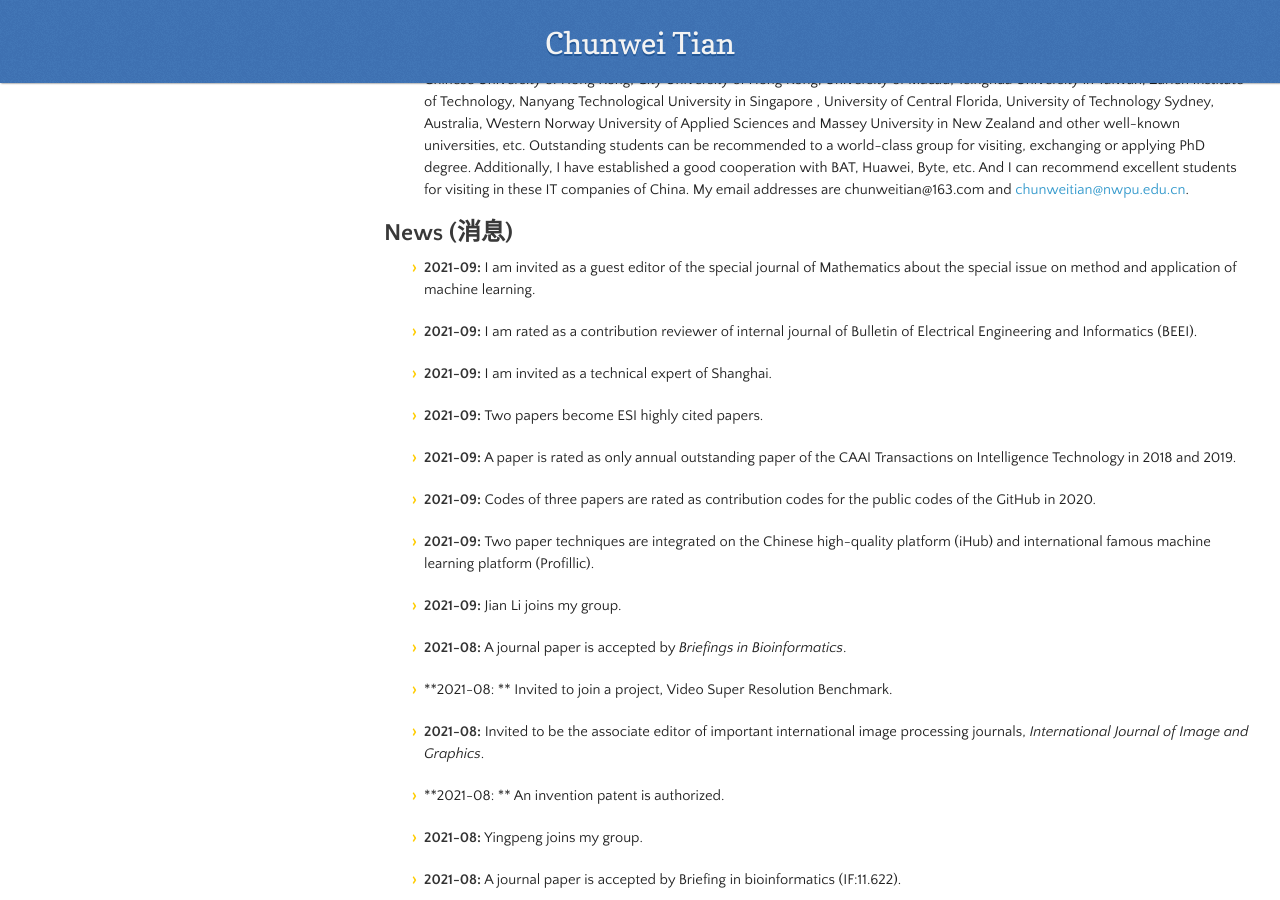
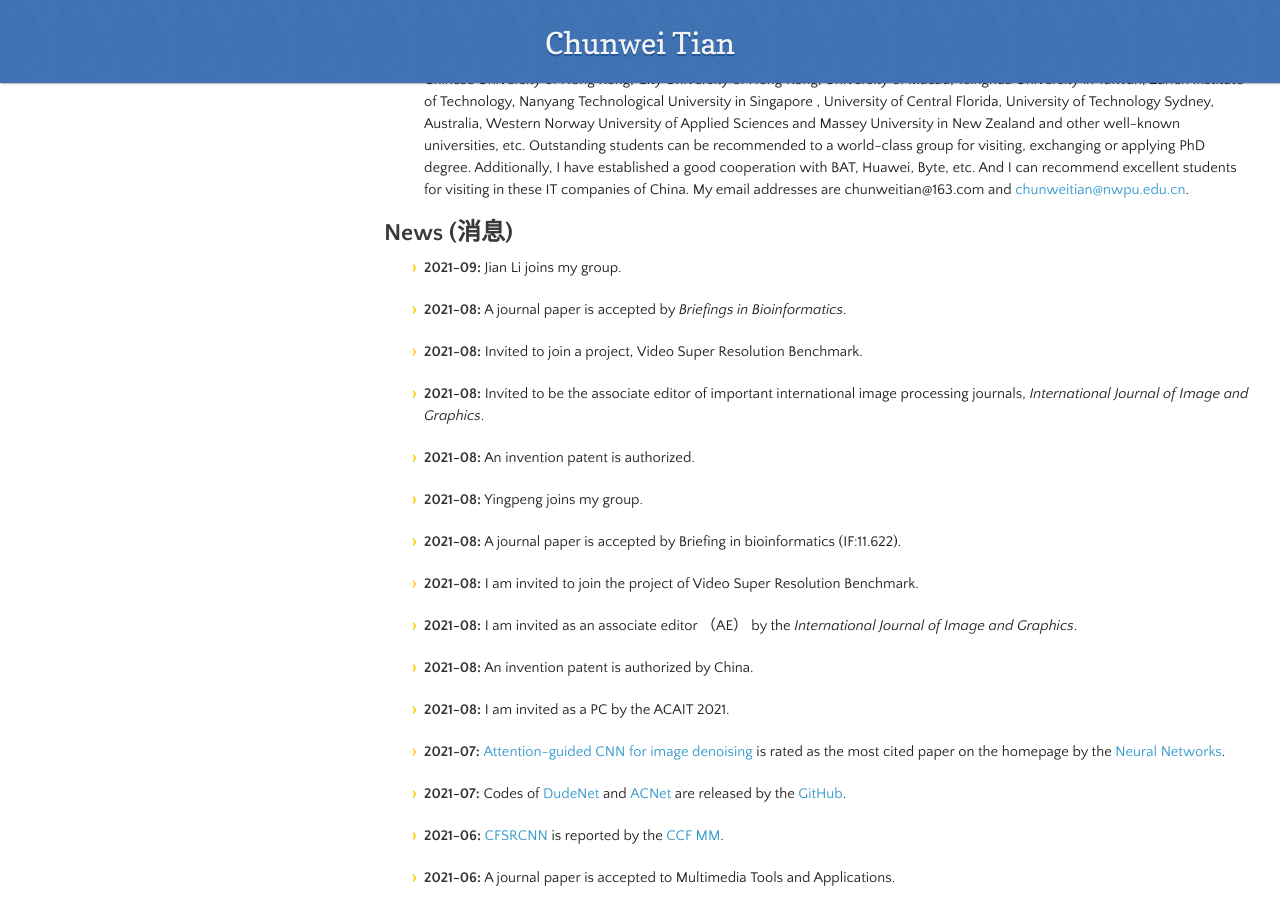
Before and after one commit to hellloxiaotian/hellloxiaotian.github.io, a Jekyll site: the page built from index.md, in a window 1280 px wide and 900 px high, scrolled down 1322 px. Built offline with Jekyll 4.4.1, drawn with Linux system fonts in a browser that asks for light colours; nearby versions of some CDN libraries; our own code applies the rules of GitHub Pages for plain Markdown files; the repository's description, which GitHub fills in, is left out; some of the changed text lies outside the part shown.

Commit message:
Add files via upload

```diff
--- a/index.md
+++ b/index.md
@@ -29,29 +29,15 @@ Major Research Project:  Noise Tolerance Computing and Flexible Low-Level Vision
 - Welcome to contact me for undergraduates, masters and RA students, who are interested in artificial intelligence, deep learning and image processing. I have good cooperation with Tsinghua University, Peking University, Harbin Institute of Technology, National University of Defense Technology, Wuhan University, Central South University, Dalian University of Technology, Nankai University , Hunan University, Nanjing University of Technology, Southern University of Science and Technology, Institute of Information Technology, Chinese Academy of Sciences, Shenzhen Advanced Institute of Chinese Academy of Sciences, Pengcheng Laboratory, Chinese University of Hong Kong, City University of Hong Kong, University of Macau, Tsinghua University in Taiwan, Zurich Institute of Technology, Nanyang Technological University in Singapore , University of Central Florida, University of Technology Sydney, Australia, Western Norway University of Applied Sciences and Massey University in New Zealand and other well-known universities, etc. Outstanding students can be recommended to a world-class group for visiting, exchanging or applying PhD degree. Additionally, I have established a good cooperation with BAT, Huawei, Byte, etc. And I can recommend excellent students for visiting in these IT companies of China. My email addresses are chunweitian@163.com and [chunweitian@nwpu.edu.cn](mailto:chunweitian@nwpu.edu.cn).
 
 ## News (消息)
-- **2021-09:** I am invited as a guest editor of the special journal of Mathematics about the special issue on method and application of machine learning.
-
-- **2021-09:** I am rated as a contribution reviewer of internal journal of Bulletin of Electrical Engineering and Informatics (BEEI).
-
-- **2021-09:** I am invited as a technical expert of Shanghai.
-
-- **2021-09:** Two papers become ESI highly cited papers.
-
-- **2021-09:**  A paper is rated as only annual outstanding paper of the CAAI Transactions on Intelligence Technology in 2018 and 2019.
-
-- **2021-09:** Codes of three papers are rated as contribution codes for the public codes of the GitHub in 2020.
-
-- **2021-09:** Two paper techniques are integrated on the Chinese high-quality platform (iHub) and international famous machine learning platform (Profillic).
-
 - **2021-09:** Jian Li joins my group.
 
 - **2021-08:** A journal paper is accepted by *Briefings in Bioinformatics*.
 
-- **2021-08: ** Invited to join a project, Video Super Resolution Benchmark.
+- **2021-08:** Invited to join a project, Video Super Resolution Benchmark.
 
 - **2021-08:** Invited to be the associate editor of important international image processing journals, *International Journal of Image and Graphics*.
 
-- **2021-08: ** An invention patent is authorized.
+- **2021-08:** An invention patent is authorized.
 
 - **2021-08:** Yingpeng joins my group.
 
@@ -286,12 +272,6 @@ Associate editor for the Journal of Electrical and Electronic Engineering
 
 Guest Editor of the Special Journal of Mathematics about the Special Issue on Method and application of machine learning
 
-CCF  Member/IEEE  Member/ CAAI Member/SAAI Member
-
-Associate editor for the International Journal of Image and Graphics
-
-Associate editor for the Journal of Electrical and Elctronic Engineering
-
  The 5rd Conference on Artificial Intelligence Technology (ACAIT 2021) PC
 
 The 19th IEEE International Conference on Dependable, Autonomic and  Secure Computing (IEEE DASC 2021) Program committee member
@@ -344,8 +326,6 @@ IEEE Access （SCI）
 
 Neuro computing (SCI)
 
-Expert Sytems With Applications (SCI)
-
 Journal of Modern Optics  （SCI）
 
 Multimedia Systems（SCI）
@@ -354,7 +334,7 @@ Journal of Internet Technology  (SCI)
 
 Mathematical Biosciences and Engineering （SCI）
 
-CAAI Transactions on Intelligence Technology  （EI）
+CAAI Transactions on Intelligence Technology (EI）
 
 International Journal of Biometrics
 
```
Also changed, not shown: other parts of index.md (+24 -8 lines).
